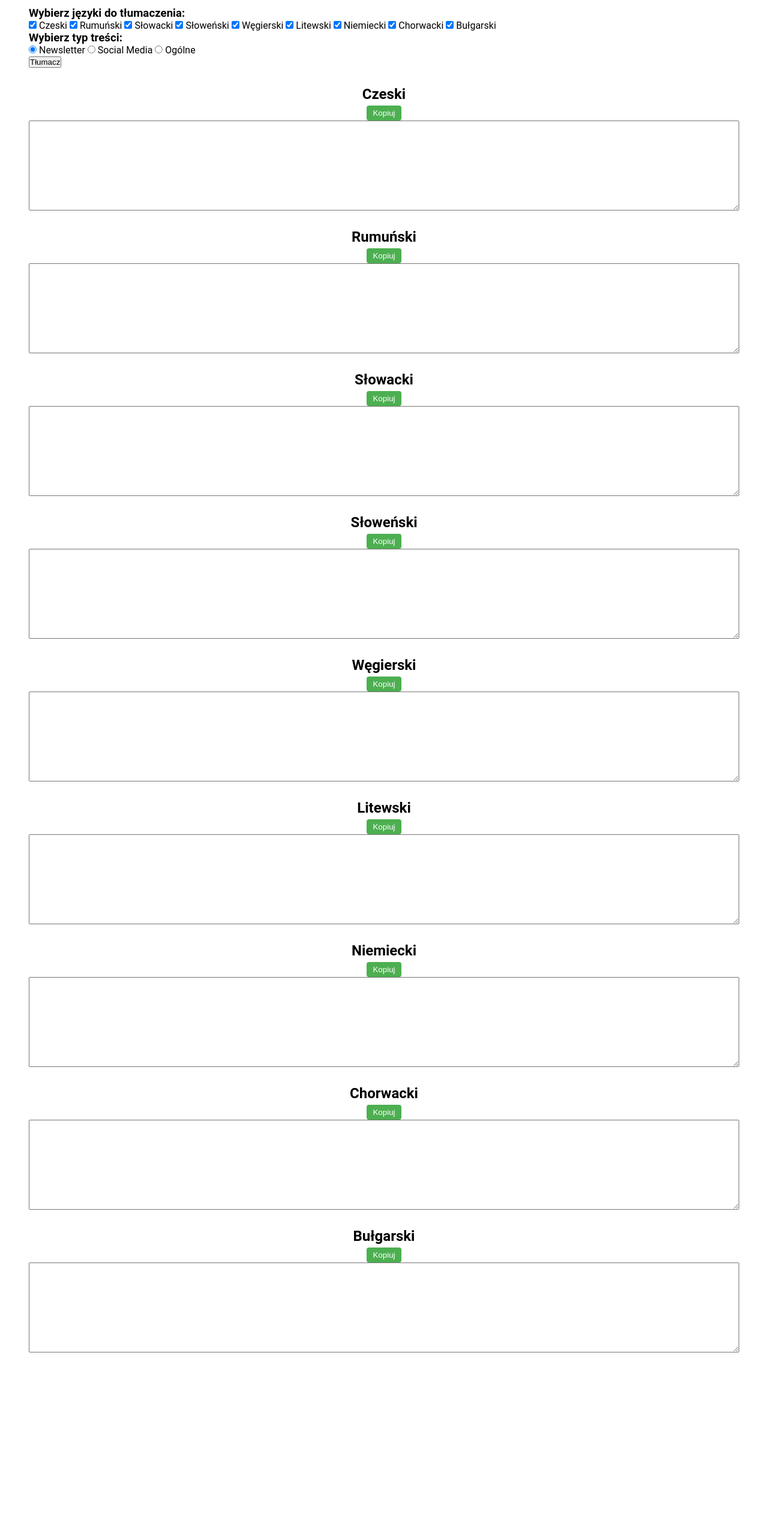
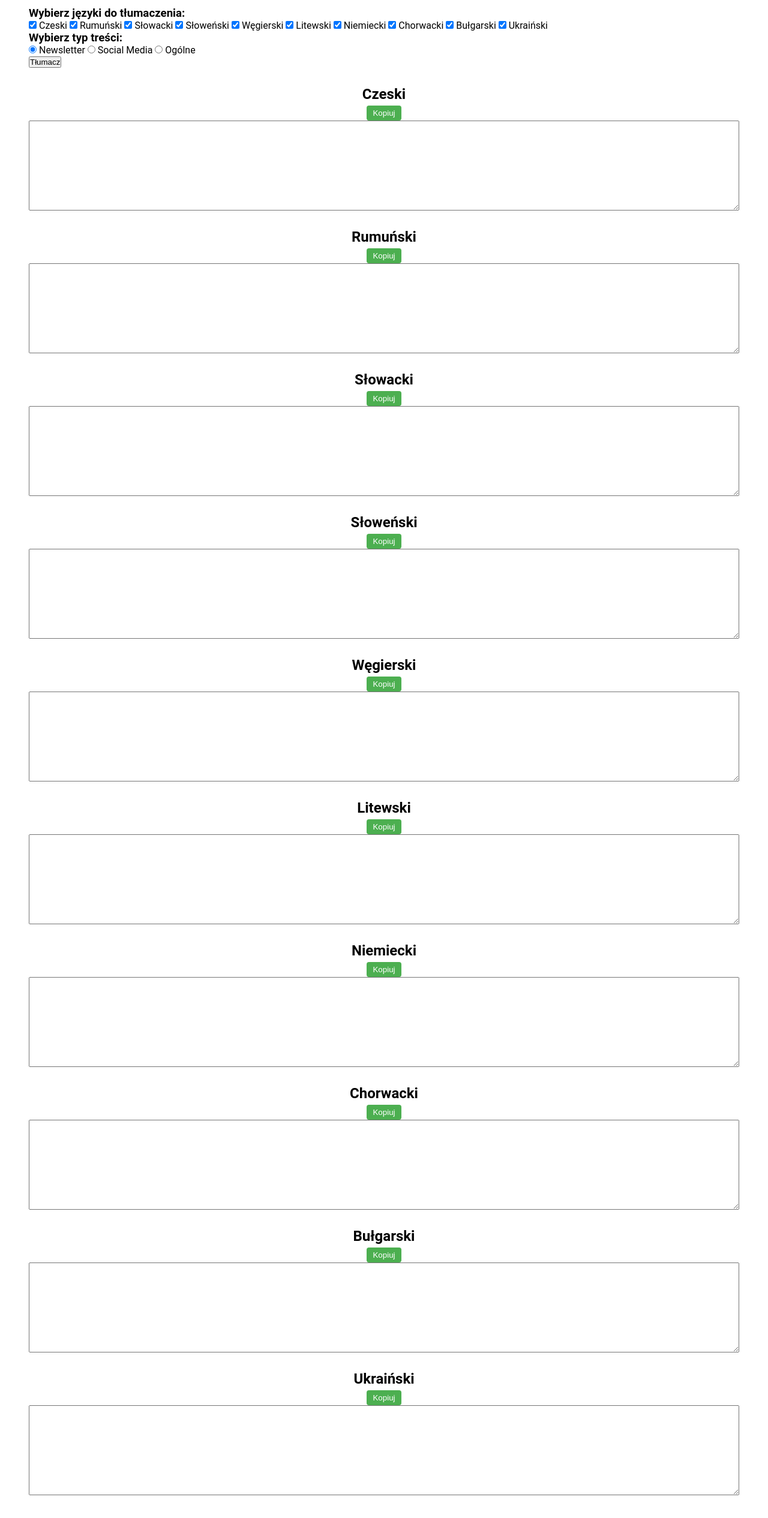
Before and after one commit to szymonp1992/gpt-translator, a plain HTML site: page index.html in a window 1280 px wide. Shown: the part 259-2790 px from the top of the page at 60% size. Before the commit the page ends 2582 px from the top, so only its background shows below. Drawn offline with Linux system fonts and the light colour scheme.

Commit message:
Dodanie ukraińskiego

```diff
--- a/index.html
+++ b/index.html
@@ -55,6 +55,9 @@
       </label>
       <label>
         <input type="checkbox" id="translateBulgarian" checked /> Bułgarski
+      </label>
+      <label>
+        <input type="checkbox" id="translateUkrainian" checked /> Ukraiński
       </label>
     </div>
 
@@ -127,6 +130,11 @@
         <button class="copy-button" data-target="outputBulgarian">Kopiuj</button>
         <textarea id="outputBulgarian" readonly></textarea>
       </div>
+      <div class="output-field">
+        <h2>Ukraiński</h2>
+        <button class="copy-button" data-target="outputUkrainian">Kopiuj</button>
+        <textarea id="outputUkrainian" readonly></textarea>
+      </div>
     </div>
 
     <script>
@@ -188,6 +196,11 @@
             id: "bułgarski",
             checkboxId: "translateBulgarian",
             label: "Bułgarski",
+          },
+          {
+            id: "ukraiński",
+            checkboxId: "translateUkrainian",
+            label: "Ukraiński",
           },
         ];
 
```
